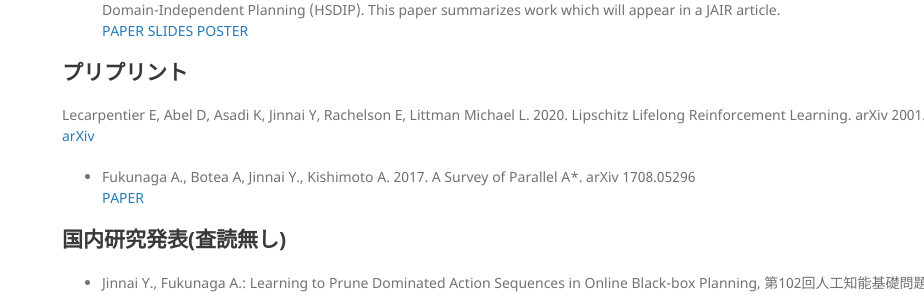
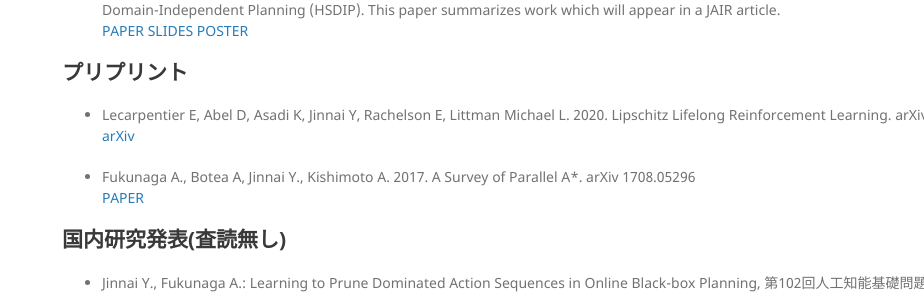
Before and after one commit to jinnaiyuu/jinnaiyuu.github.io, a Jekyll site: the page built from ja/index.md, in a window 1280 px wide. Shown: the part 1713-2008 px from the top of the page, without its empty margins (356-1280 px from the left). Built offline with Jekyll 4.4.1, drawn with Linux system fonts in a browser that asks for light colours; our own code applies the rules of GitHub Pages for plain Markdown files.

Commit message:
fixed typo

```diff
--- a/ja/index.md
+++ b/ja/index.md
@@ -59,7 +59,7 @@
 
 ## プリプリント
 
-Lecarpentier E, Abel D, Asadi K, Jinnai Y, Rachelson E, Littman Michael L. 2020. Lipschitz Lifelong Reinforcement Learning. arXiv 2001.05411
+- Lecarpentier E, Abel D, Asadi K, Jinnai Y, Rachelson E, Littman Michael L. 2020. Lipschitz Lifelong Reinforcement Learning. arXiv 2001.05411
 [arXiv](https://arxiv.org/abs/2001.05411)
 
 - Fukunaga A., Botea A, Jinnai Y., Kishimoto A. 2017. A Survey of Parallel A*. arXiv 1708.05296
```
